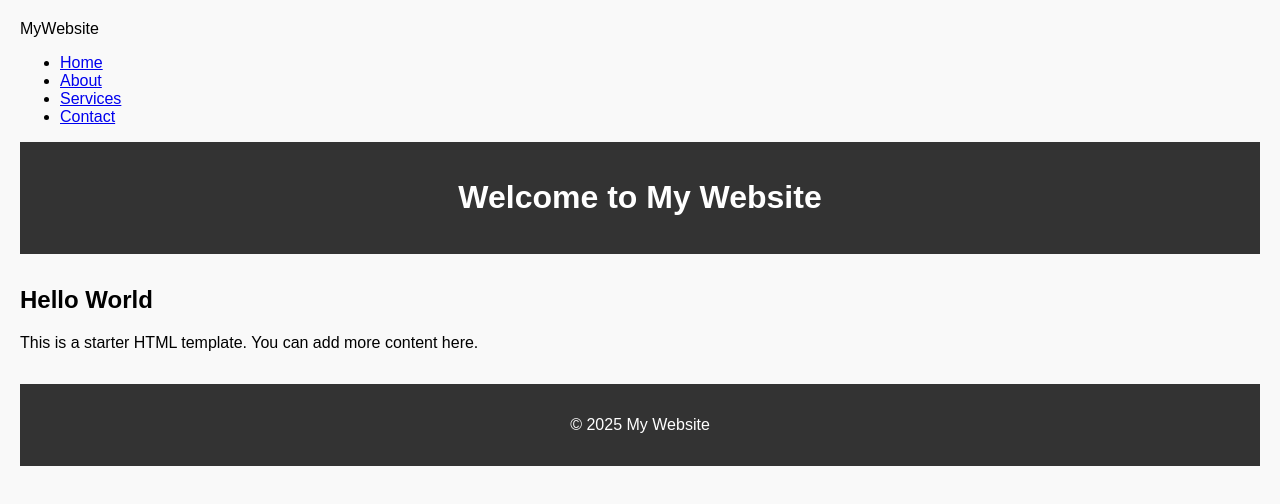
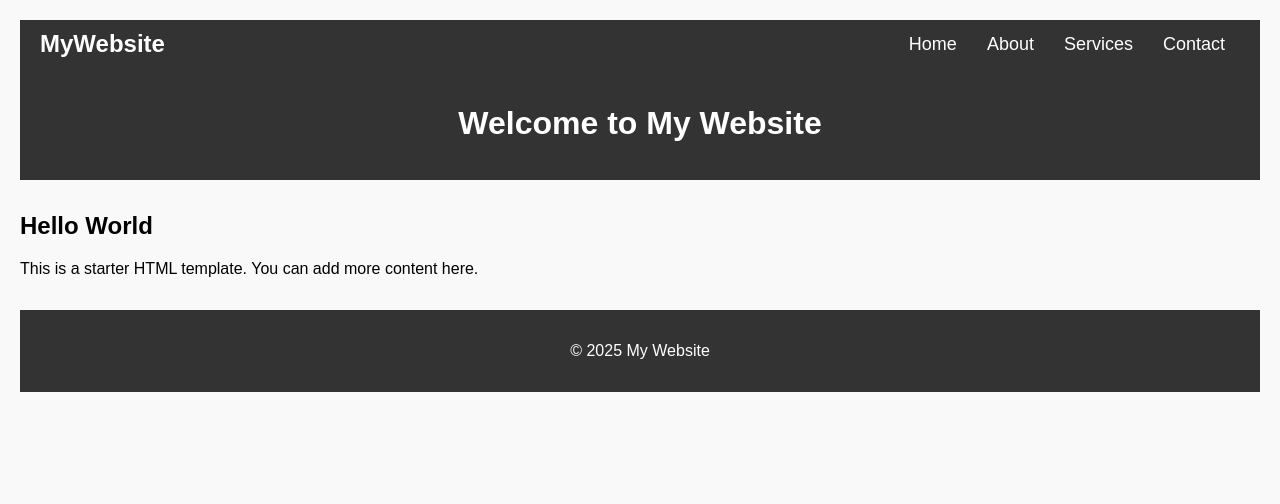
Before and after one commit to EricStratosphere/github-practice-teamEroy, a plain HTML site: page index.html in a window 1280 px wide. Drawn offline with Linux system fonts and the light colour scheme.

Commit message:
Style Navigation Bar

```diff
--- a/index.html
+++ b/index.html
@@ -46,3 +46,48 @@
   </footer>
 </body>
 </html>
+
+<style>
+  /* styles.css */
+body {
+  margin: 0;
+  font-family: Arial, sans-serif;
+}
+
+.navbar {
+  display: flex;
+  justify-content: space-between;
+  align-items: center;
+  background-color: #333;
+  padding: 10px 20px;
+}
+
+.logo {
+  color: #fff;
+  font-size: 24px;
+  font-weight: bold;
+}
+
+.nav-links {
+  list-style: none;
+  display: flex;
+  margin: 0;
+  padding: 0;
+}
+
+.nav-links li {
+  margin: 0 15px;
+}
+
+.nav-links a {
+  text-decoration: none;
+  color: #fff;
+  font-size: 18px;
+  transition: color 0.3s ease;
+}
+
+.nav-links a:hover {
+  color: #00bcd4;
+}
+
+</style>
```
